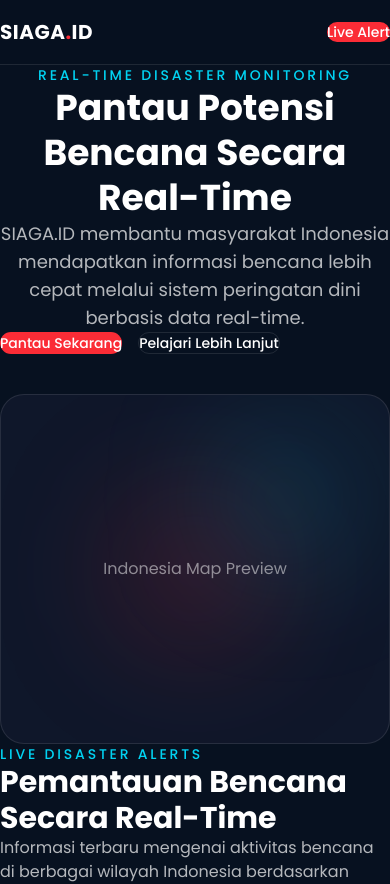
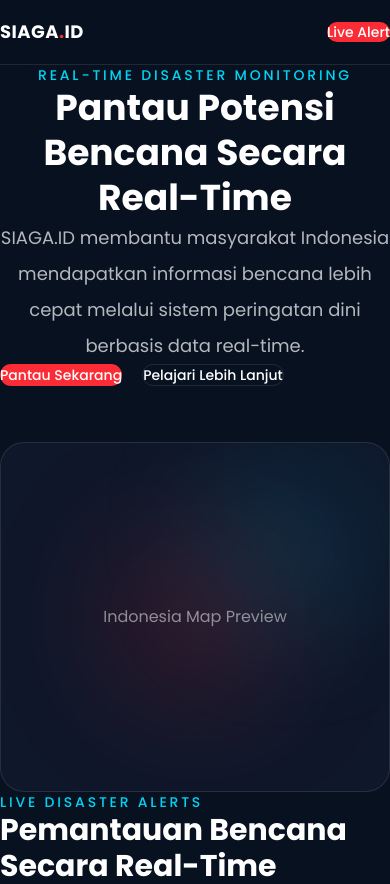
Before and after one commit to Erwingtw11/siaga-id, a Next.js app: page / in a window 390 px wide. Shown: the top 884 px of the page. Built offline with nearby package versions, Linux system fonts and the light colour scheme.

Commit message:
memperbaiki responsive dan spacing hero section

```diff
--- a/package.json
+++ b/package.json
@@ -9,6 +9,7 @@
     "lint": "eslint"
   },
   "dependencies": {
+    "lucide-react": "^1.14.0",
     "next": "16.2.5",
     "react": "19.2.4",
     "react-dom": "19.2.4"
--- a/src/components/layout/navbar.tsx
+++ b/src/components/layout/navbar.tsx
@@ -4,9 +4,9 @@
   return (
     <header className="sticky top-0 z-50 border-b border-white/10 bg-[#071120]/80 backdrop-blur-xl">
       <Container>
-        <div className="flex h-16 items-center justify-between">
+        <div className="flex h-16 items-center justify-between gap-4">
           <div>
-            <h1 className="text-xl font-bold tracking-wide text-white">
+            <h1 className="text-lg font-bold sm:text-xl tracking-wide text-white">
               SIAGA<span className="text-red-500">.</span>ID
             </h1>
           </div>
--- a/src/sections/home/hero-section.tsx
+++ b/src/sections/home/hero-section.tsx
@@ -6,26 +6,26 @@
   return (
     <SectionWrapper>
       <Container>
-        <div className="flex flex-col gap-10 lg:flex-row lg:items-center lg:justify-between">
+        <div className="flex flex-col gap-14 pt-8 lg:flex-row lg:items-center lg:justify-between">
           <div className="max-w-2xl text-center lg:text-left">
             <p className="mb-4 text-sm font-medium uppercase tracking-[0.2em] text-cyan-400">
               Real-Time Disaster Monitoring
             </p>
 
-            <h1 className="text-4xl font-bold leading-tight sm:text-5xl md:text-6xl leading-tight text-white md:text-6xl">
+            <h1 className="text-4xl font-bold leading-[1.1] sm:text-5xl md:text-6xl leading-tight text-white md:text-6xl">
               Pantau Potensi Bencana Secara Real-Time
             </h1>
 
-            <p className="mt-6 text-lg text-white/70">
+            <p className="mt-7 max-w-xl text-lg leading-9 text-white/70">
               SIAGA.ID membantu masyarakat Indonesia mendapatkan informasi
               bencana lebih cepat melalui sistem peringatan dini berbasis data
               real-time.
             </p>
 
-            <div className="mt-8 flex flex-wrap gap-4">
+            <div className="mt-10 flex flex-wrap gap-5">
               <Button>Pantau Sekarang</Button>
 
-              <button className="rounded-full border border-white/10 px-5 py-3 text-sm font-medium text-white">
+              <button className="rounded-full border border-white/10 px-5 py-3 text-sm font-medium text-white transition hover:border-white/30">
                 Pelajari Lebih Lanjut
               </button>
             </div>
```
Also changed, not shown: 1 other file (tests, documents, lock files or other folders).
